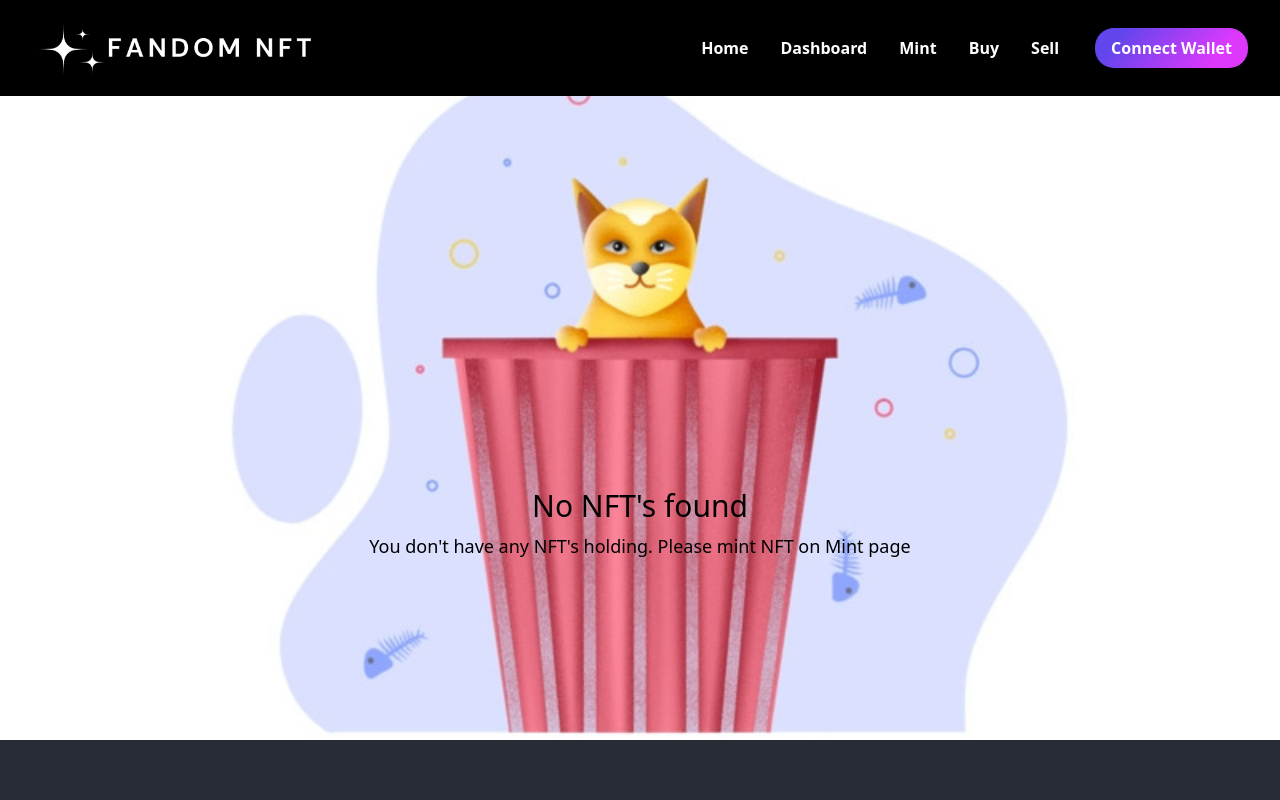
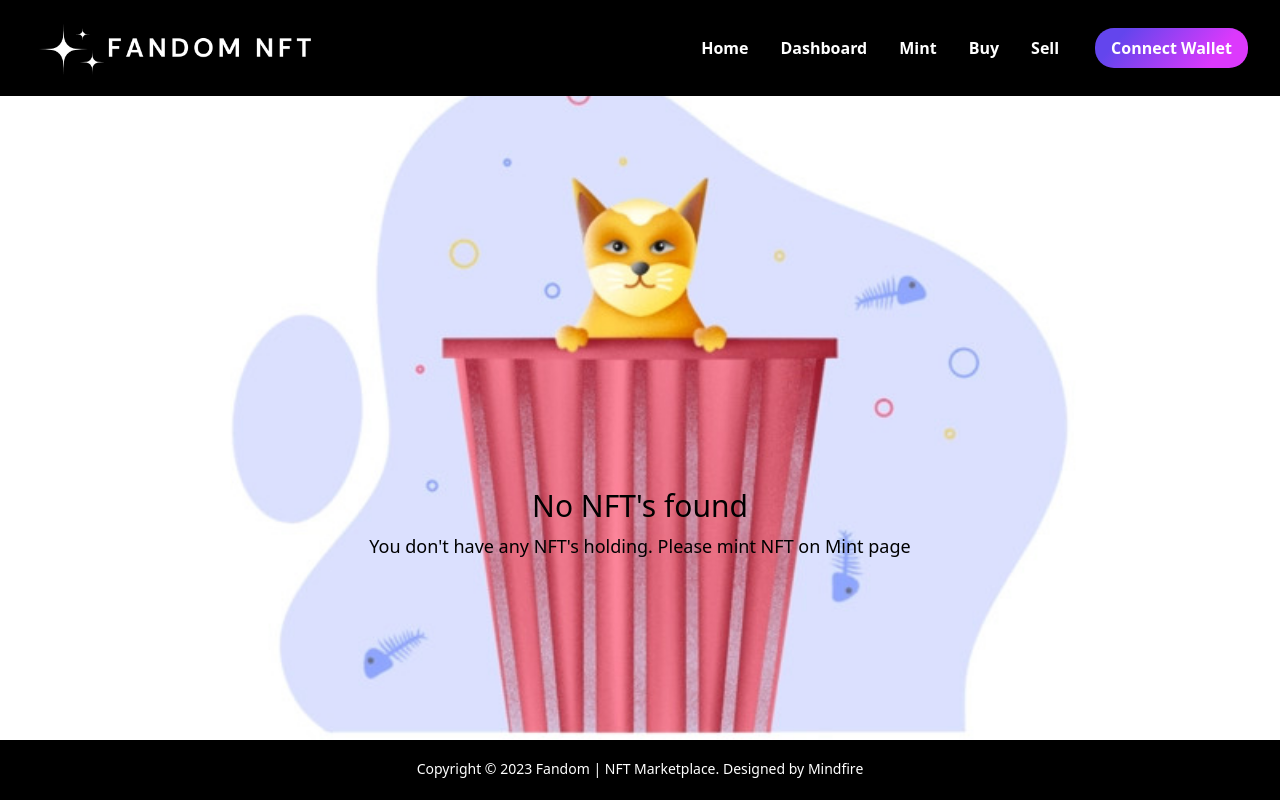
Before and after one commit to mindfiredigital/nft-marketplace, a React (Create React App) app: page /dashboard in a window 1280 px wide. Shown: the top 800 px of the page. Built offline with nearby package versions, Linux system fonts and the light colour scheme.

Commit message:
fixed dew alignment issue

```diff
--- a/src/components/App/App.jsx
+++ b/src/components/App/App.jsx
@@ -90,7 +90,7 @@ function App() {
                 marketplaceContract, setMarketplaceContract
             }}>
                 <Header />
-                <div className="min-h-[calc(100vh-164px)]">
+                <div className="min-h-[calc(100vh-164px)] bg-[#282c34]">
                     <Outlet />
                 </div>
                 <div className="bottom-0">
--- a/src/components/Dashboard/Dashboard.css
+++ b/src/components/Dashboard/Dashboard.css
@@ -3,7 +3,6 @@
   align-items: center;
   padding: 30px;
   justify-content: center;
-  /* border-radius: 35px; */
   margin-top: 10px;
   background: #222232;
   box-shadow: 4px 4px 60px rgba(99, 69, 237, 0.15);
@@ -11,7 +10,6 @@
 }
 .dashboard-create-item-containers {
   background-color: #282c34;
-  min-height: 100vh;
   display: flex;
   flex-direction: column;
   align-items: center;
@@ -31,8 +29,7 @@
   box-shadow: 4px 4px 60px rgba(99, 69, 237, 0.15);
   border-radius: 12px;
   overflow: hidden;
-  margin-left: 15px;
-  width: 25rem;
+  /* width: 25rem; */
   margin-top: 5px;
   margin-bottom: 5px;
 }
--- a/src/components/Header/Header.jsx
+++ b/src/components/Header/Header.jsx
@@ -250,7 +250,10 @@ export default function Header() {
             <Button variant="gradient" size="sm" fullWidth
               className="connect-wallet-btn
             mb-2">
-              <span>Balance: {walletEthBalance} {NATIVE_TOKEN}</span>
+              <span>Balance: {
+                !!walletEthBalance ? walletEthBalance.substring(0, 6) :
+                  walletEthBalance
+              } {NATIVE_TOKEN}</span>
             </Button> : <></>
           }
           <Button variant="gradient" size="sm" fullWidth
```
Also changed, not shown: src/components/Dashboard/Dashboard.jsx (+11 -1 lines).
